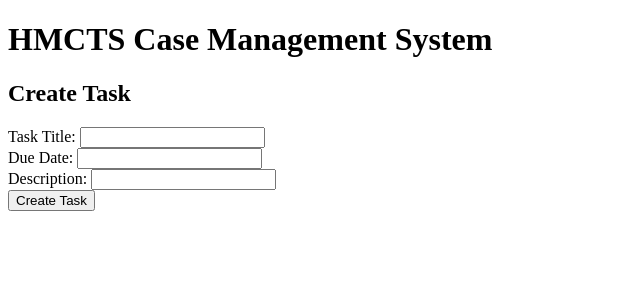
After one commit to PBDE/hmcts, a Django app: page /create_task in a window 1280 px wide. The commit adds this page. Shown: the top 300 px of the page, without its empty margins (0-640 px from the left). Run offline with Django 5.2, Linux system fonts and the light colour scheme; parts of the project's set-up code (start-up, migrations or seed data) failed here and were passed over.

Commit message:
Add create task functionality

```diff
--- a/case_management/enums.py
+++ b/case_management/enums.py
@@ -8,3 +8,4 @@
 class PatternNames(Enum):
     CASES_OVERVIEW = "case_management:cases_overview"
     LOGIN = "case_management:login"
+    CREATE_TASK = "case_management:create_task"
--- a/case_management/forms.py
+++ b/case_management/forms.py
@@ -1,6 +1,13 @@
 from django import forms
+from . models import TITLE_MAX_LENGTH
 
 class LoginForm(forms.Form):
 
     username = forms.CharField(label="Username")
     password = forms.CharField(widget=forms.PasswordInput)
+
+class CreateTaskForm(forms.Form):
+
+    title = forms.CharField(label="Task Title", max_length=TITLE_MAX_LENGTH)
+    due_date = forms.DateField(label="Due Date")
+    description = forms.CharField(label="Description", required=False)
--- a/case_management/templates/case_management/case_overview.html
+++ b/case_management/templates/case_management/case_overview.html
@@ -2,4 +2,6 @@
 
 {% block body %}
     <h2 class="cases-overview-txt">{{ greeting_message }}{{ request.user.username }}</h2>
+
+    <a class="create-task-link" href="{% url 'case_management:create_task' %}">Create New Task</a>
 {% endblock %}
--- /dev/null
+++ b/case_management/templates/case_management/create_task.html
@@ -0,0 +1,13 @@
+{% extends 'case_management/layout.html' %}
+
+{% block body %}
+
+    <h2>Create Task</h2>
+
+    <form class="create-task-form" action="{% url 'case_management:create_task' %}" method="POST">
+        {% csrf_token %}
+        {{ form }}
+        <input class="submit-btn" type="submit" value="Create Task">
+    </form>
+
+{% endblock %}
--- a/case_management/urls.py
+++ b/case_management/urls.py
@@ -4,5 +4,6 @@
 app_name = "case_management"
 urlpatterns = [
     path("", views.login_view, name="login"),
-    path("cases", views.case_overview_view, name="cases_overview")
+    path("cases", views.case_overview_view, name="cases_overview"),
+    path("create_task", views.create_task_view, name="create_task")
 ]
--- a/case_management/views.py
+++ b/case_management/views.py
@@ -2,13 +2,16 @@
 from django.urls import reverse
 from django.contrib.auth import authenticate, login
 from django.http import HttpResponseRedirect
+from datetime import datetime
 
-from . forms import LoginForm
+from . forms import LoginForm, CreateTaskForm
 from . enums import PatternNames
+from . models import Task, TaskHistory, TaskNote
 from . text import USER_GREETING_TEXT, LOGIN_ERROR_MESSAGE
 
 LOGIN_TEMPLATE = "case_management/login.html"
 CASE_OVERVIEW_TEMPLATE = "case_management/case_overview.html"
+CREATE_TASK_TEMPLATE = "case_management/create_task.html"
 
 def login_view(request):
     if request.user.is_authenticated:
@@ -35,3 +38,35 @@
 
 def case_overview_view(request):
     return render(request, CASE_OVERVIEW_TEMPLATE, {'greeting_message': USER_GREETING_TEXT})
+
+def create_task_view(request):
+
+    if request.method == "POST":
+        new_task_form = CreateTaskForm(request.POST)
+
+        if new_task_form.is_valid():
+            title = new_task_form.cleaned_data["title"]
+            due_date = new_task_form.cleaned_data["due_date"]
+            description = new_task_form.cleaned_data["description"]
+
+            new_task = Task(title=title, due_date=due_date)
+            new_task.save()
+
+            new_task_history = TaskHistory(
+                status="U",
+                task=new_task,
+                created_by=request.user
+            )
+            new_task_history.save()
+
+            if description:
+                new_task_note = TaskNote(
+                    description=description,
+                    task=new_task,
+                    created_by=request.user
+                )
+                new_task_note.save()
+        else:
+            return render(request, CREATE_TASK_TEMPLATE, {"form": new_task_form })
+
+    return render(request, CREATE_TASK_TEMPLATE, {"form": CreateTaskForm()})
```
Also changed, not shown: case_management/models.py (+8 -8 lines), case_management/tests/functional_tests/test_case_management.py (+35 -10 lines), case_management/tests/test_utils.py (+8 -0 lines), case_management/tests/unit_tests/test_views.py (+38 -8 lines), case_management/migrations/0001_initial.py, case_management/migrations/0002_alter_task_assigned_user_alter_taskhistory_task_and_more.py (deleted), case_management/migrations/0002_alter_taskhistory_date_created_and_more.py (added), case_management/migrations/0003_rename_tasknotes_tasknote.py (added), case_management/migrations/0004_rename_user_tasknote_created_by.py (added).
